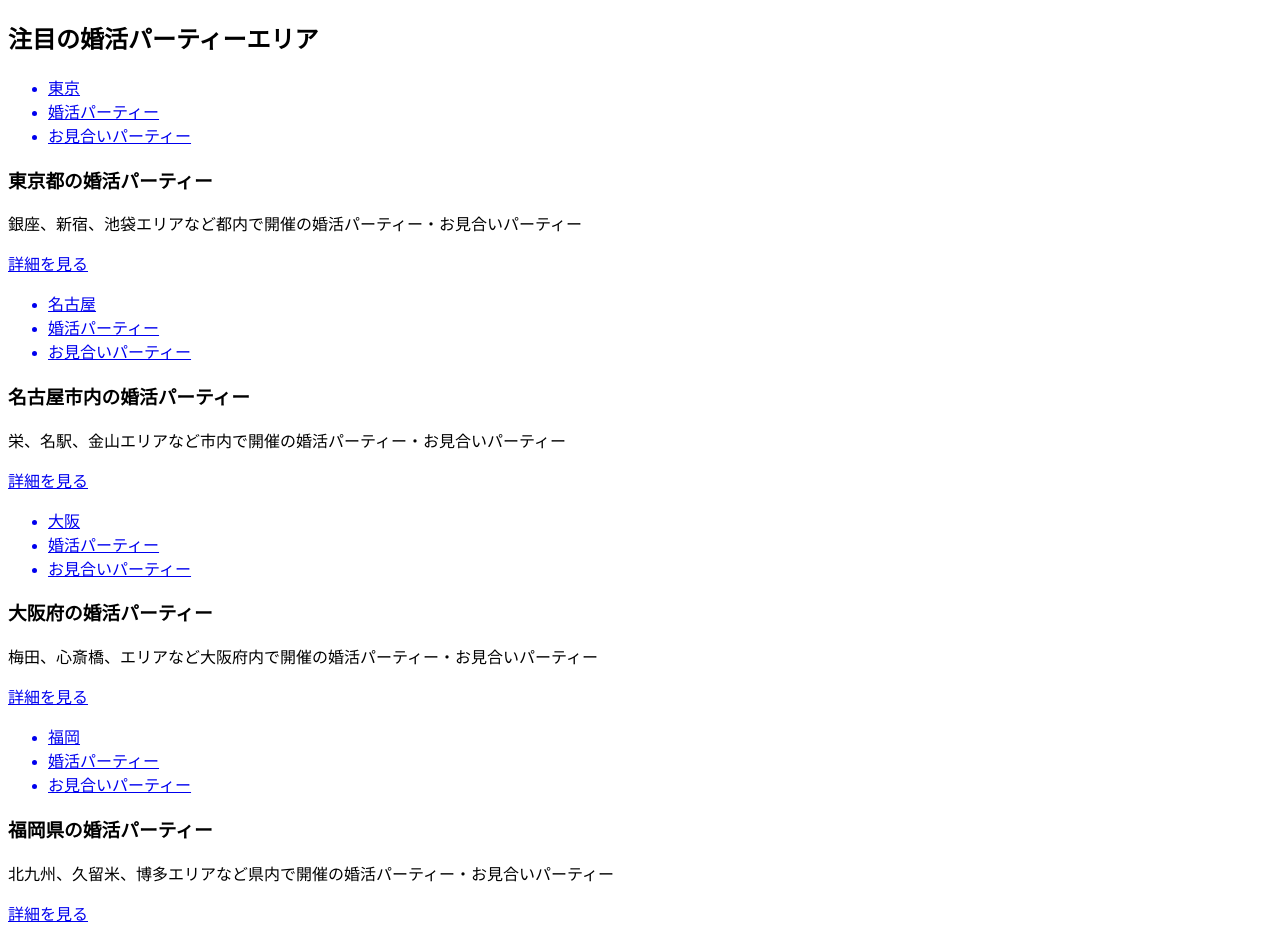
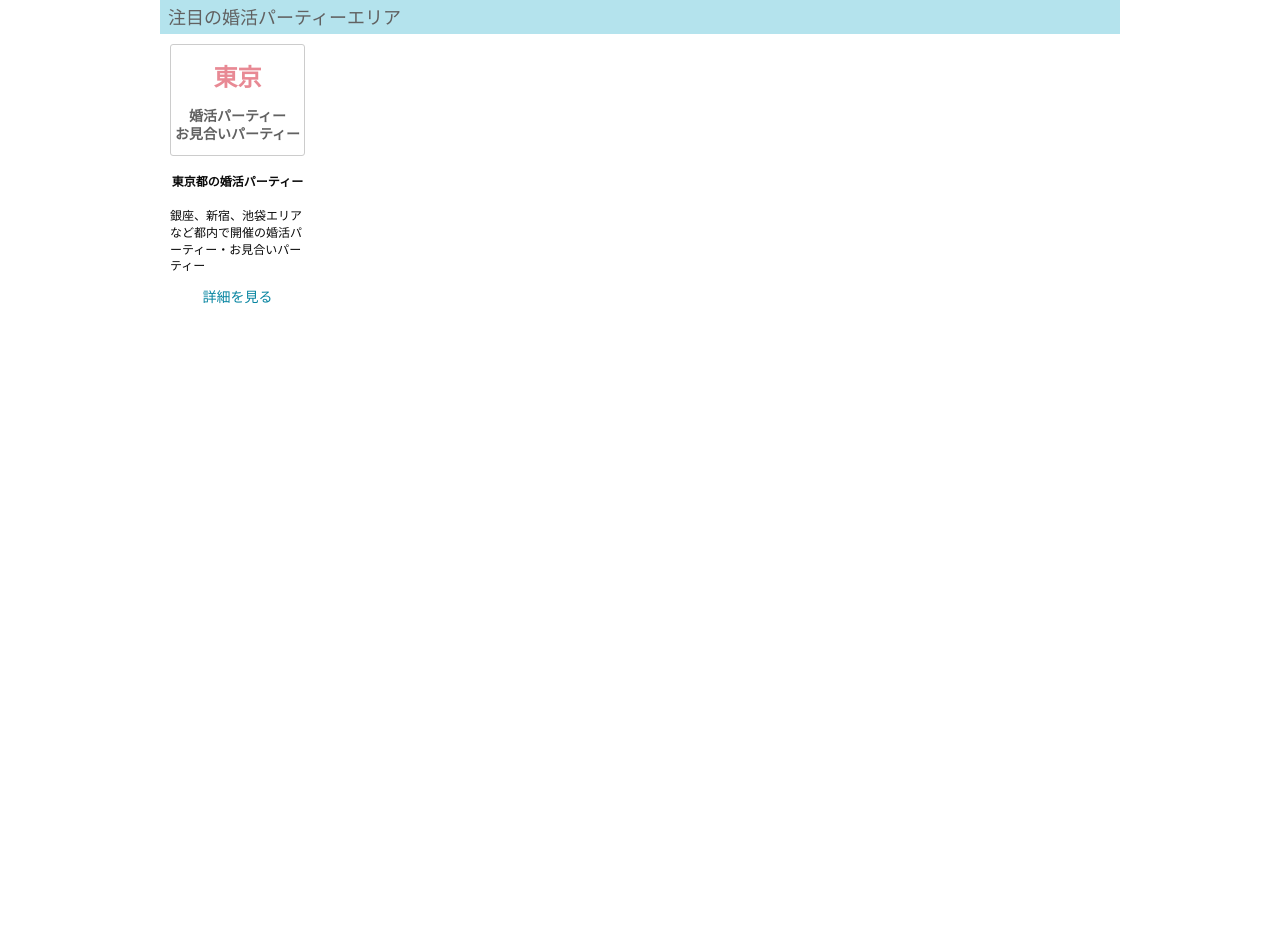
Before and after one commit to kinchiki/editor-study-group, a plain HTML site: page index.html in a window 1280 px wide. After the commit the page ends 800 px from the top, so only its background shows below. Drawn offline with Linux system fonts and the light colour scheme.

Commit message:
create style

```diff
--- /dev/null
+++ b/css/reset.css
@@ -0,0 +1,48 @@
+/* http://meyerweb.com/eric/tools/css/reset/
+   v2.0 | 20110126
+   License: none (public domain)
+*/
+
+html, body, div, span, applet, object, iframe,
+h1, h2, h3, h4, h5, h6, p, blockquote, pre,
+a, abbr, acronym, address, big, cite, code,
+del, dfn, em, img, ins, kbd, q, s, samp,
+small, strike, strong, sub, sup, tt, var,
+b, u, i, center,
+dl, dt, dd, ol, ul, li,
+fieldset, form, label, legend,
+table, caption, tbody, tfoot, thead, tr, th, td,
+article, aside, canvas, details, embed,
+figure, figcaption, footer, header, hgroup,
+menu, nav, output, ruby, section, summary,
+time, mark, audio, video {
+	margin: 0;
+	padding: 0;
+	border: 0;
+	font-size: 100%;
+	font: inherit;
+	vertical-align: baseline;
+}
+/* HTML5 display-role reset for older browsers */
+article, aside, details, figcaption, figure,
+footer, header, hgroup, menu, nav, section {
+	display: block;
+}
+body {
+	line-height: 1;
+}
+ol, ul {
+	list-style: none;
+}
+blockquote, q {
+	quotes: none;
+}
+blockquote:before, blockquote:after,
+q:before, q:after {
+	content: '';
+	content: none;
+}
+table {
+	border-collapse: collapse;
+	border-spacing: 0;
+}
--- a/css/style.css
+++ b/css/style.css
@@ -0,0 +1,76 @@
+body {
+  font-family: Avenir, "Open Sans", "Helvetica Neue", Helvetica, Arial, Verdana, Roboto, "ヒラギノ角ゴ Pro W3", "Hiragino Kaku Gothic Pro", "Meiryo UI", "メイリオ", Meiryo, "ＭＳ Ｐゴシック", "MS PGothic", sans-serif;
+  -webkit-font-smoothing: antialiased;
+}
+
+ul {
+  list-style:none;
+}
+
+a {
+  text-decoration: none;
+}
+
+.container {
+  width: 960px;
+  margin: 0 auto;
+}
+
+.area-header {
+  background-color: #b4e3ed;
+  padding: 8px;
+  color: #616161;
+  vertical-align: middle;
+  font-size: 18px;
+}
+
+.area-column {
+  display: flex;
+  flex-direction: column;
+  justify-content: space-between;
+  width: 135px;
+  margin: 10px;
+  text-align: center;
+}
+
+.head-box {
+  border: 1px solid #ccc;
+  border-radius: 3px;
+  height: 110px;
+}
+
+.head-box .area {
+  font-size: 24px;
+  font-weight: bold;
+  color: #e88994;
+  margin: 20px 0;
+}
+
+.head-box .party {
+  color: #616161;
+  font-size: 14px;
+  font-weight: bold;
+  margin: 4px 0;
+}
+
+.text-area {
+  font-size: 12px;
+}
+
+.text-area h3 {
+  color: #0a0a0a;
+  margin: 20px 0;
+  font-weight: bold;
+}
+
+.text-area .description {
+  color: #0a0a0a;
+  line-height: 1.4;
+  margin-bottom: 15px;
+  text-align: left;
+}
+
+.text-area .show {
+  color: #0684a0;
+  font-size: 14px;
+}
--- a/index.html
+++ b/index.html
@@ -4,28 +4,31 @@
   <meta charset="UTF-8">
   <meta name="viewport" content="width=device-width, initial-scale=1.0">
   <title>テキストエディタ勉強会 in Linkbal</title>
+  <link rel="stylesheet" href="css/reset.css" type="text/css">
   <link rel="stylesheet" href="css/style.css" type="text/css">
 </head>
 <body>
-  <h2 class="">注目の婚活パーティーエリア</h2>
+  <div class="container">
+    <h2 class="area-header">注目の婚活パーティーエリア</h2>
 
-  <div class="">
-    <a href="https://machicon.jp/areas/tokyo/categories/konkatsu/">
-      <div class="">
-        <ul>
-          <li class="">東京</li>
-          <li class="">婚活パーティー</li>
-          <li class="">お見合いパーティー</li>
-        </ul>
+    <div class="area-column">
+      <div class="head-box">
+          <a href="https://machicon.jp/areas/tokyo/categories/konkatsu/">
+              <ul>
+            <li class="area">東京</li>
+            <li class="party">婚活パーティー</li>
+            <li class="party">お見合いパーティー</li>
+          </ul>
+        </a>
       </div>
-    </a>
-    <div class="">
-      <h3>東京都の婚活パーティー</h3>
-      <p>銀座、新宿、池袋エリアなど都内で開催の婚活パーティー・お見合いパーティー</p>
-      <a href="https://machicon.jp/areas/tokyo/categories/konkatsu/">詳細を見る</a>
+      <div class="text-area">
+          <a href="https://machicon.jp/areas/tokyo/categories/konkatsu/"><h3>東京都の婚活パーティー</h3></a>
+          <a href="https://machicon.jp/areas/tokyo/categories/konkatsu/"><p class="description">銀座、新宿、池袋エリアなど都内で開催の婚活パーティー・お見合いパーティー</p></a>
+        <a class="show" href="https://machicon.jp/areas/tokyo/categories/konkatsu/">詳細を見る</a>
+      </div>
     </div>
-  </div>
-  <div class="">
+
+  <!-- <div class="">
     <a href="https://machicon.jp/areas/aichi/ag2301/categories/konkatsu/">
       <div class="">
         <ul>
@@ -72,6 +75,7 @@
       <p>北九州、久留米、博多エリアなど県内で開催の婚活パーティー・お見合いパーティー</p>
       <a href="https://machicon.jp/areas/fukuoka/categories/konkatsu/">詳細を見る</a>
     </div>
+  </div> -->
   </div>
 
   <script type="text/javascript" src="js/script.js"></script>
```
